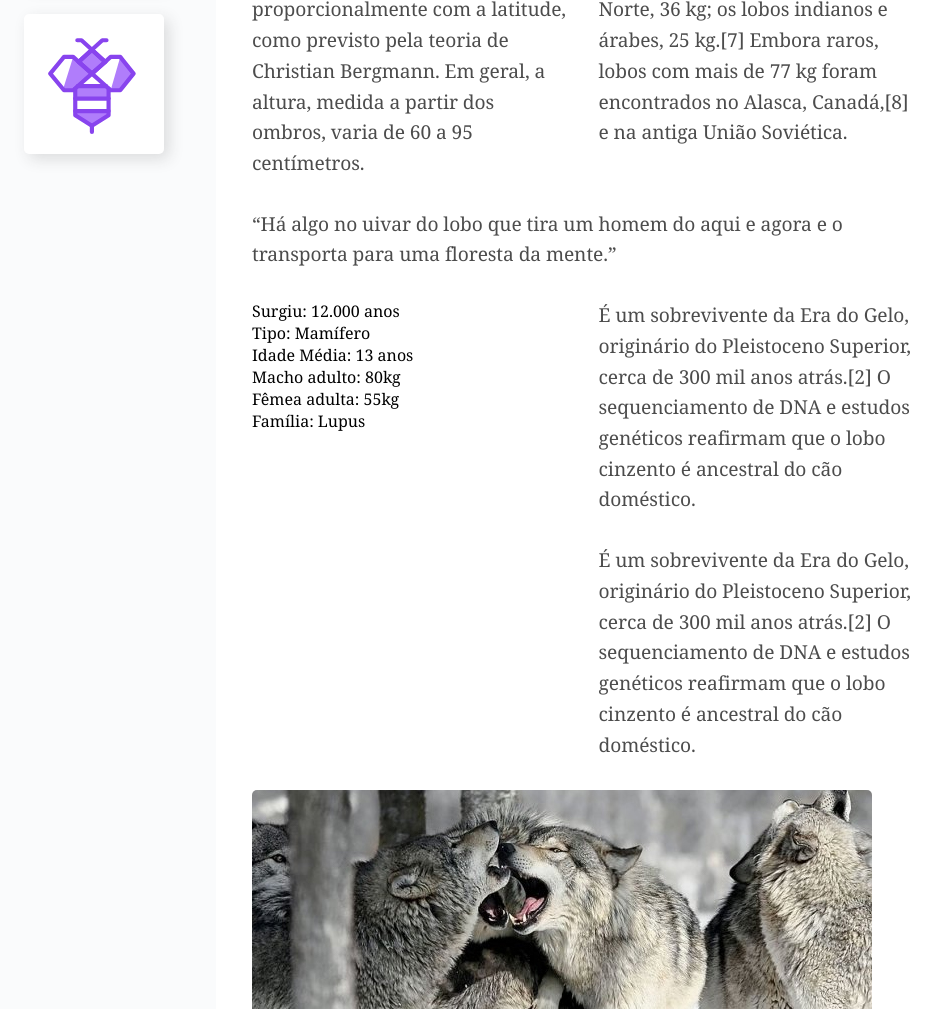
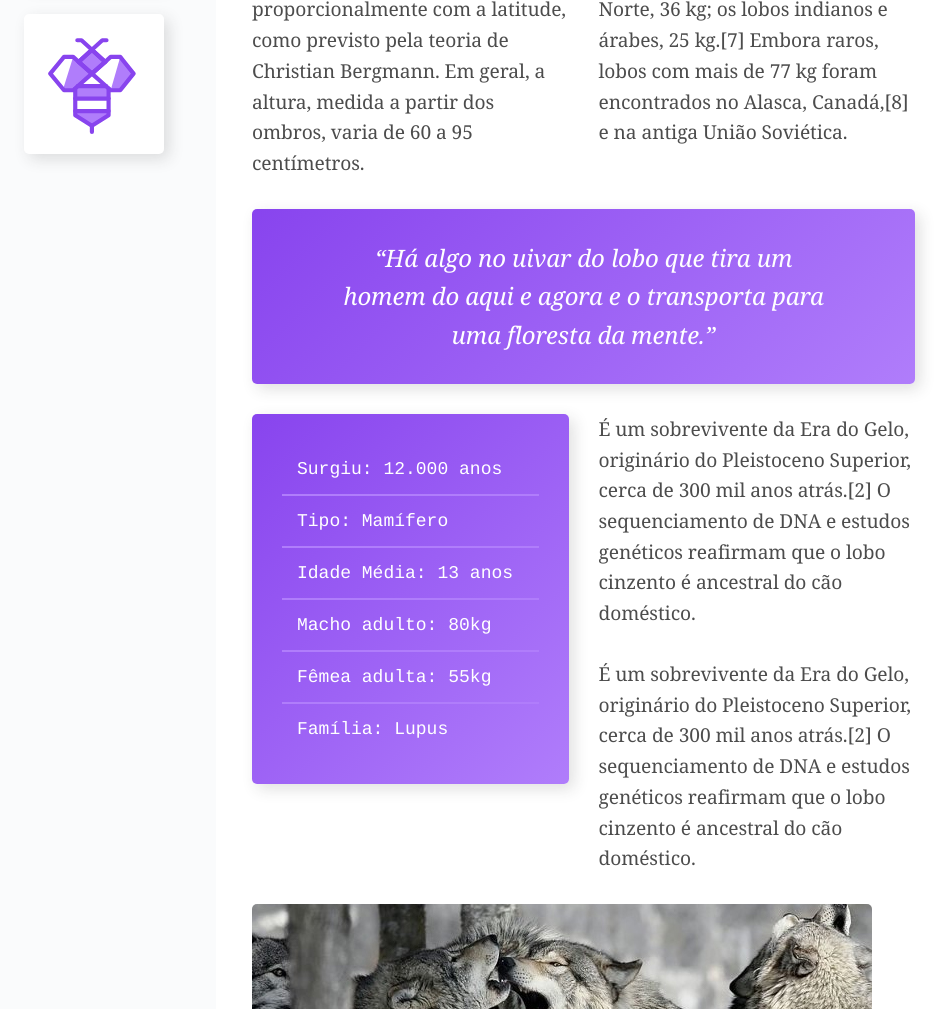
Before and after one commit to ShadowdanceK/grid-layout, a plain HTML site: page index.html in a window 1280 px wide. Shown: the part 959-1968 px from the top of the page, without its empty margins (29-980 px from the left). Drawn offline with Linux system fonts and the light colour scheme; a web font is replaced by a local one.

Commit message:
atributos/caracteristicas lobo adulto

```diff
--- a/css/style.css
+++ b/css/style.css
@@ -198,6 +198,35 @@ p {
   max-width: 16em;
 }
 
+.citacao,
+.atributos {
+  align-self: start;
+  padding: 30px;
+  border-radius: 5px;
+  box-shadow: 5px 5px 15px 0px rgba(44, 44, 44, 0.15);
+  background: linear-gradient(135deg, #8844ee, #b07dfb);
+}
+
+.citacao p {
+  font-size: 1.5em;
+  font-style: italic;
+  text-align: center;
+  color: white;
+  max-width: 500px;
+  margin: 0 auto;
+}
+
+.atributos li {
+  color: white;
+  font-family: courier, monospace;
+  font-size: 1.125em;
+  padding: 15px;
+}
+
+.atributos li + li {
+  border-top: 2px solid #b07dfb;
+}
+
 /* anuncios */
 
 .anuncios {
```
